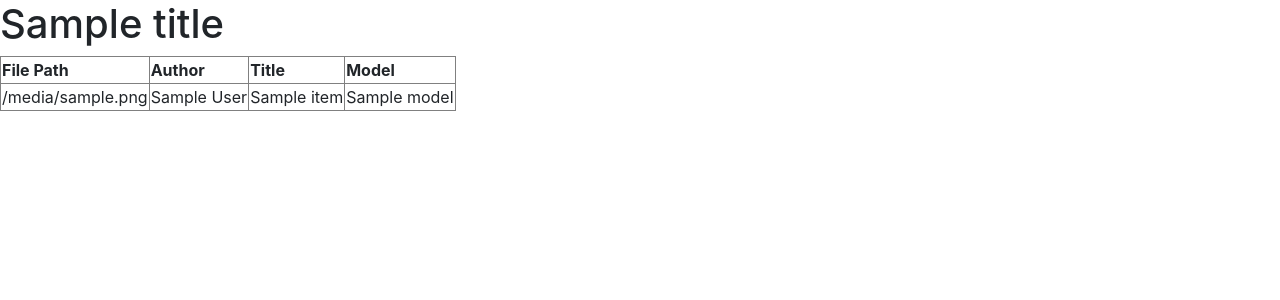
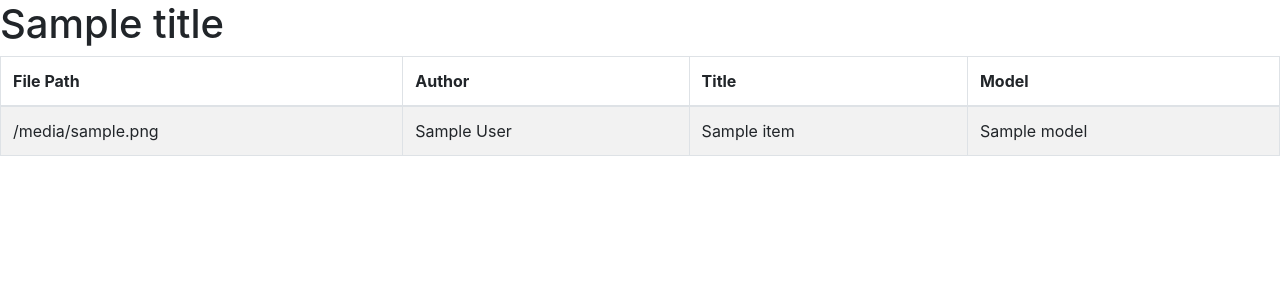
Before and after one commit to staticresponse/Narrator, a Flask app: template templates/queue.html in a window 1280 px wide. Shown: the part 56-356 px from the top of the page. Run offline with Flask 3, Linux system fonts and the light colour scheme; the template is opened without the code that fills it: most values are stand-ins (such as "Sample title", 1, 10 or a date in 2020); some libraries are stand-ins or nearby versions.

Commit message:
bootstrap enhancement

```diff
--- a/templates/queue.html
+++ b/templates/queue.html
@@ -6,7 +6,7 @@
 <h1>{{ title }}</h1>
 
 {% if queue_items %}
-    <table border="1">
+    <table class="table table-striped table-bordered">
         <thead>
             <tr>
                 <th>File Path</th>
```
